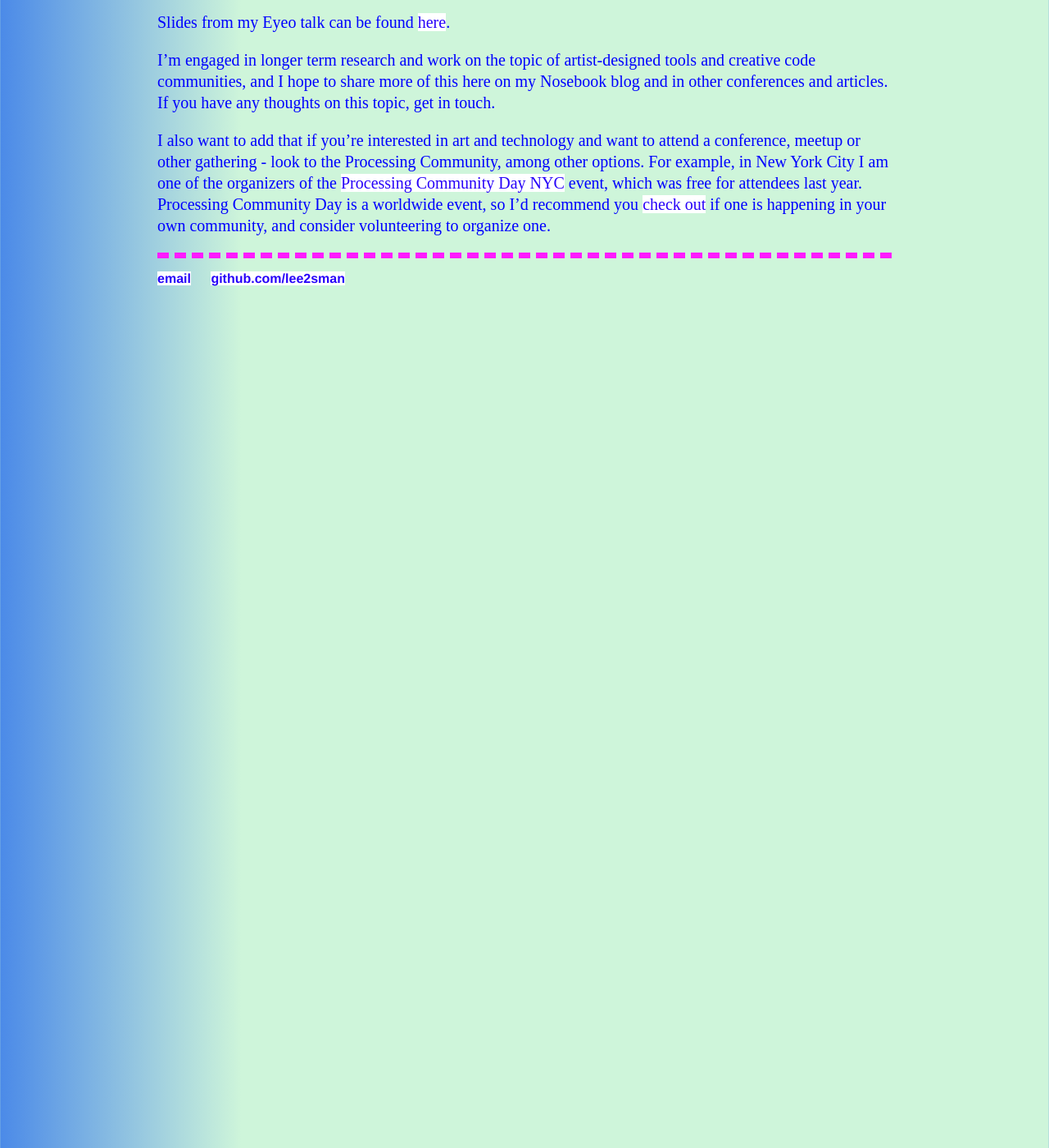
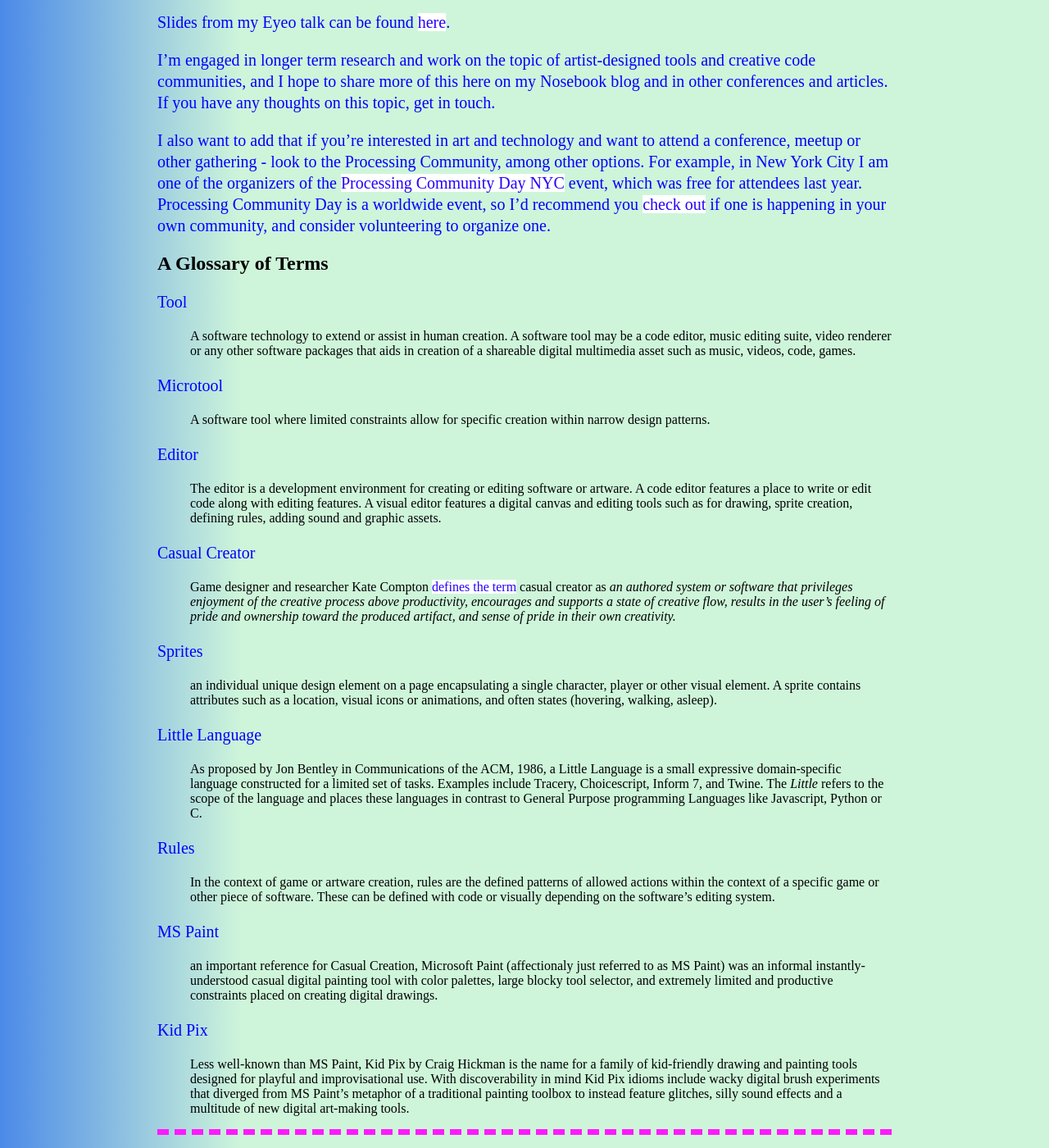
Before and after one commit to lee2sman/nosebook, a Jekyll site: the page built from _posts/2019-10-13-creative-tool-microcommunities.md, in a window 1280 px wide and 1400 px high, scrolled down 7876 px. Shown: the whole window at 82% size. Built offline with Jekyll 4.4.1, drawn with Linux system fonts in a browser that asks for light colours.

Commit message:
add glossary terms to creative-tool-microcommunities

```diff
--- a/_posts/2019-10-13-creative-tool-microcommunities.md
+++ b/_posts/2019-10-13-creative-tool-microcommunities.md
@@ -123,3 +123,32 @@ Slides from my Eyeo talk can be found [here](http://leetusman.com/presentations/
 I'm engaged in longer term research and work on the topic of artist-designed tools and creative code communities, and I hope to share more of this here on my Nosebook blog and in other conferences and articles. If you have any thoughts on this topic, get in touch.
 
 I also want to add that if you're interested in art and technology and want to attend a conference, meetup or other gathering - look to the Processing Community, among other options. For example, in New York City I am one of the organizers of the [Processing Community Day NYC](http://processing.nyc) event, which was free for attendees last year. Processing Community Day is a worldwide event, so I'd recommend you [check out](http://day.processing.org) if one is happening in your own community, and consider volunteering to organize one.
+
+## A Glossary of Terms
+
+Tool
+- A software technology to extend or assist in human creation. A software tool may be a code editor, music editing suite, video renderer or any other software packages that aids in creation of a shareable digital multimedia asset such as music, videos, code, games.
+
+Microtool
+- A software tool where limited constraints allow for specific creation within narrow design patterns.
+
+Editor
+- The editor is a development environment for creating or editing software or artware. A code editor features a place to write or edit code along with editing features. A visual editor features a digital canvas and editing tools such as for drawing, sprite creation, defining rules, adding sound and graphic assets.
+
+Casual Creator
+- Game designer and researcher Kate Compton [defines the term](www.casualcreator.com/blog/) casual creator as *an authored system or software that privileges enjoyment of the creative process above productivity, encourages and supports a state of creative flow, results in the user’s feeling of pride and ownership toward the produced artifact, and sense of pride in their own creativity.*
+
+Sprites
+- an individual unique design element on a page encapsulating a single character, player or other visual element. A sprite contains attributes such as a location, visual icons or animations, and often states (hovering, walking, asleep).
+
+Little Language
+- As proposed by Jon Bentley in Communications of the ACM, 1986, a Little Language is a small expressive domain-specific language constructed for a limited set of tasks. Examples include Tracery, Choicescript, Inform 7, and Twine. The *Little* refers to the scope of the language and places these languages in contrast to General Purpose programming Languages like Javascript, Python or C.
+
+Rules
+- In the context of game or artware creation, rules are the defined patterns of allowed actions within the context of a specific game or other piece of software. These can be defined with code or visually depending on the software's editing system.
+
+MS Paint
+- an important reference for Casual Creation, Microsoft Paint (affectionaly just referred to as MS Paint) was an informal instantly-understood casual digital painting tool with color palettes, large blocky tool selector, and extremely limited and productive constraints placed on creating digital drawings.
+
+Kid Pix
+- Less well-known than MS Paint, Kid Pix by Craig Hickman is the name for a family of kid-friendly drawing and painting tools designed for playful and improvisational use. With discoverability in mind Kid Pix idioms include wacky digital brush experiments that diverged from MS Paint's metaphor of a traditional painting toolbox to instead feature glitches, silly sound effects and a multitude of new digital art-making tools.
```
